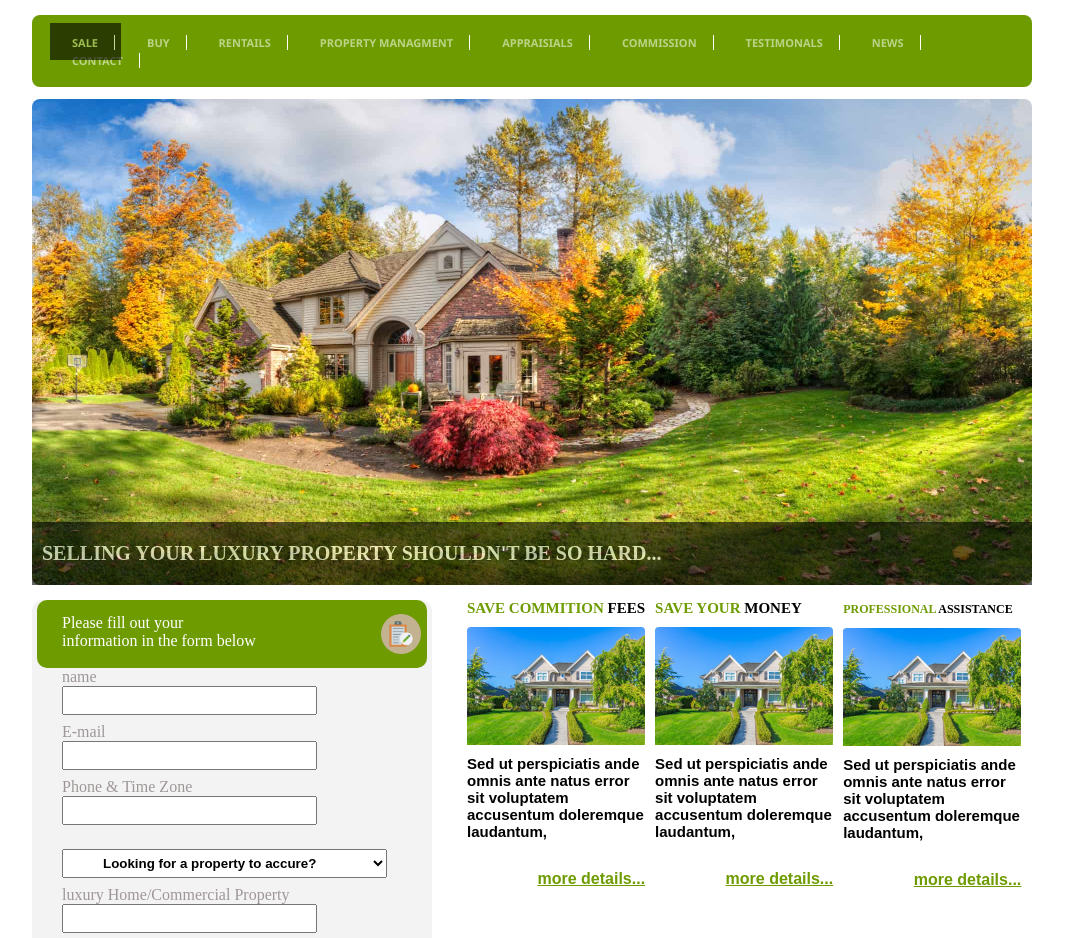
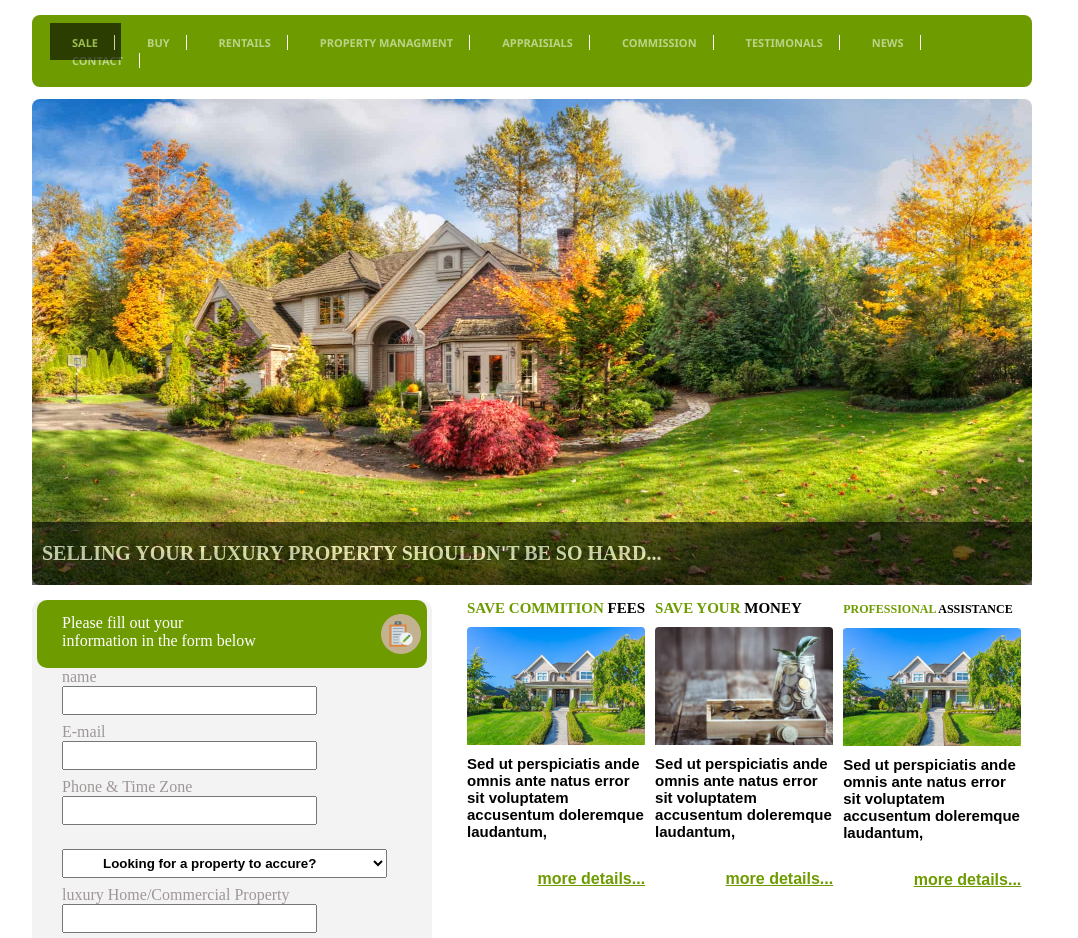
Before and after one commit to SakibHasan7439/Ali-real-estate-webpage, a plain HTML site: page index.html in a window 1280 px wide. Shown: the part 120-1058 px from the top of the page, without its empty margins (108-1186 px from the left). Drawn offline with Linux system fonts and the light colour scheme.

Commit message:
new update

```diff
--- a/index.html
+++ b/index.html
@@ -107,7 +107,7 @@
                         </div>
                         <div class="float-left sub-image-size">
                             <div class="image-header">save your <span style="color: black;">money</span></div>
-                            <img class="sub-image-width" src="images/house1.jpg" alt="image">
+                            <img class="sub-image-width" src="images/houseweb2.jpeg" alt="image">
                             <div class="image-text">
                                 Sed ut perspiciatis ande omnis ante natus error sit voluptatem accusentum doleremque
                                 laudantum,
```
